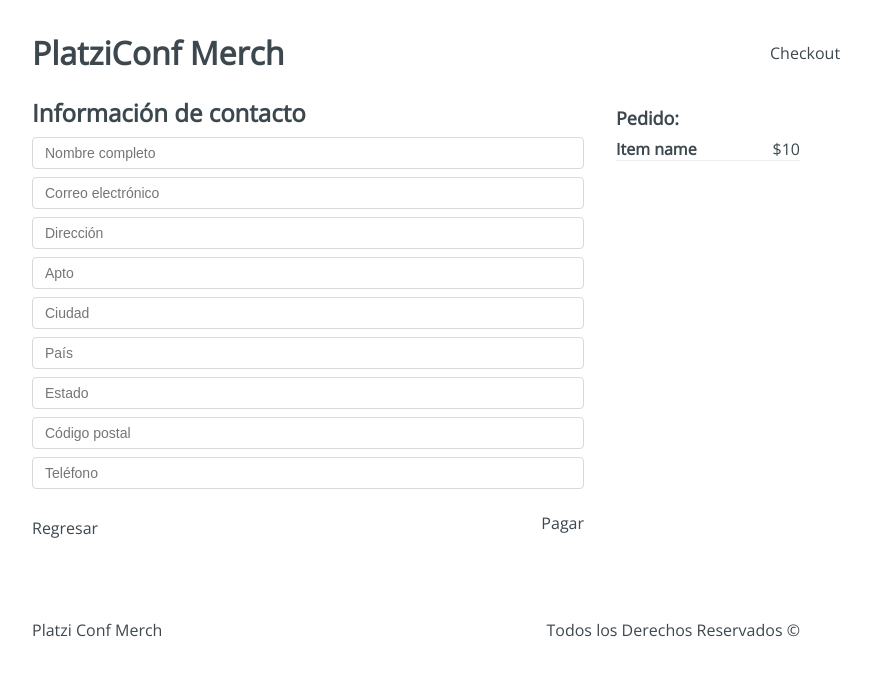
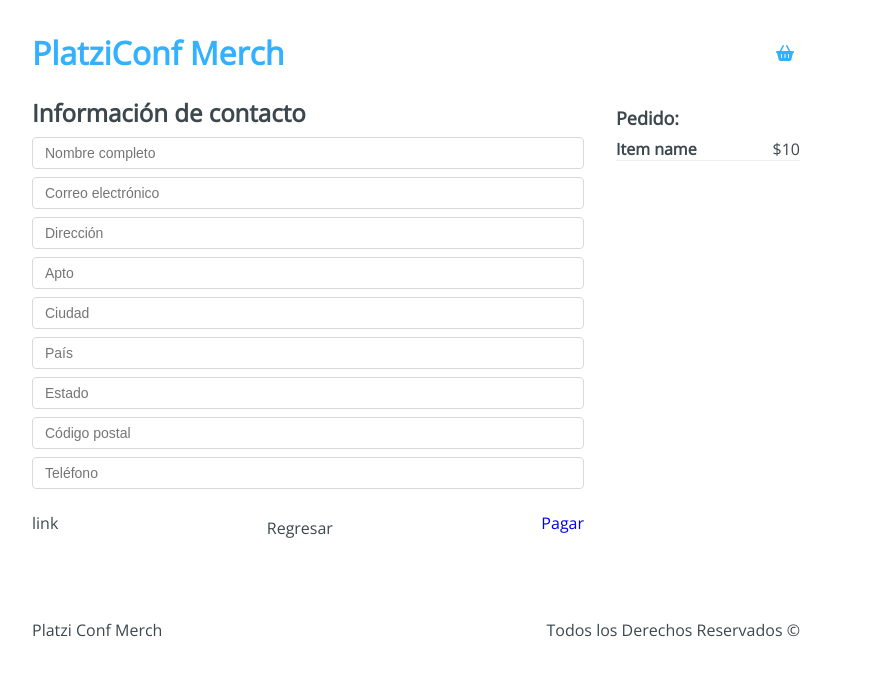
Before and after one commit to Juxn89/platzi-conf-merch-react, a React app: page /checkout/information in a window 1280 px wide. Shown: the top 676 px of the page, without its empty margins (224-1095 px from the left). Built offline with nearby package versions, Linux system fonts and the light colour scheme.

Commit message:
Added FontAwesome icons and navigations with react router dom.

```diff
--- a/public/index.html
+++ b/public/index.html
@@ -5,6 +5,7 @@
     <meta http-equiv="X-UA-Compatible" content="IE=edge">
     <meta name="viewport" content="width=device-width, initial-scale=1.0">
     <title>Platzi Conf Merch</title>
+    <script src="https://kit.fontawesome.com/473d269aa9.js" crossorigin="anonymous"></script>
 </head>
 <body>
     <div id="App"></div>
--- a/src/components/Header.jsx
+++ b/src/components/Header.jsx
@@ -1,12 +1,19 @@
 import React from 'react';
+import { Link } from 'react-router-dom';
 import '../styles/components/Header.css';
 
 export const Header = () => {
   return (
     <div className='Header'>
-        <h1 className='Header-title'>PlatziConf Merch</h1>
+        <h1 className='Header-title'>
+          <Link to='/'>
+            PlatziConf Merch
+          </Link>
+        </h1>
         <div className="Header-checkout">
-            Checkout
+            <Link to='/checkout'>
+              <i className='fas fa-shopping-basket' title='Checkout'/>
+            </Link>
         </div>
     </div>
   )
--- a/src/pages/Checkout.jsx
+++ b/src/pages/Checkout.jsx
@@ -1,4 +1,5 @@
 import React from 'react';
+import { Link } from 'react-router-dom';
 import '../styles/components/Checkout.css';
 
 export const Checkout = () => {
@@ -11,13 +12,17 @@
             <h4>Item Name</h4>
             <span>Item price</span>
           </div>
-          <button type='button'>Eliminar</button>
+          <button type='button'>
+            <i className='fas fa-trash-alt' title='Eliminar'/>
+          </button>
         </div>
       </div>
 
       <div className='Checkout-sidebar'>
         <h3>Precio total:</h3>
-        <button type='button'>Continuar pedido</button>
+        <Link to='/checkout/information'>
+          <button type='button'>Continuar pedido</button>
+        </Link>
       </div>
     </div>
   )
--- a/src/pages/Information.jsx
+++ b/src/pages/Information.jsx
@@ -1,4 +1,5 @@
 import React from 'react';
+import { Link } from 'react-router-dom';
 import '../styles/components/Information.css';
 
 export const Information = () => {
@@ -22,8 +23,11 @@
           </form>
         </div>
         <div className="Information-buttons">
+          link
           <div className="Information-back">Regresar</div>
-          <div className="Information-next">Pagar</div>
+          <Link to='/checkout/payment'>
+            <div className="Information-next">Pagar</div>
+          </Link>
         </div>
       </div>
       <div className="Information-sidebar">
```
